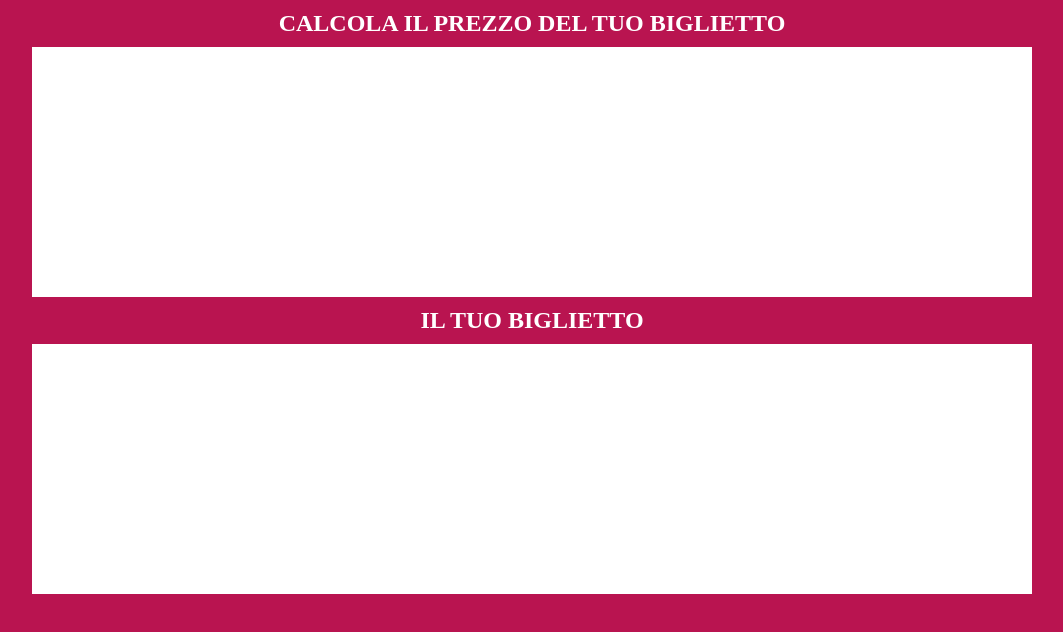
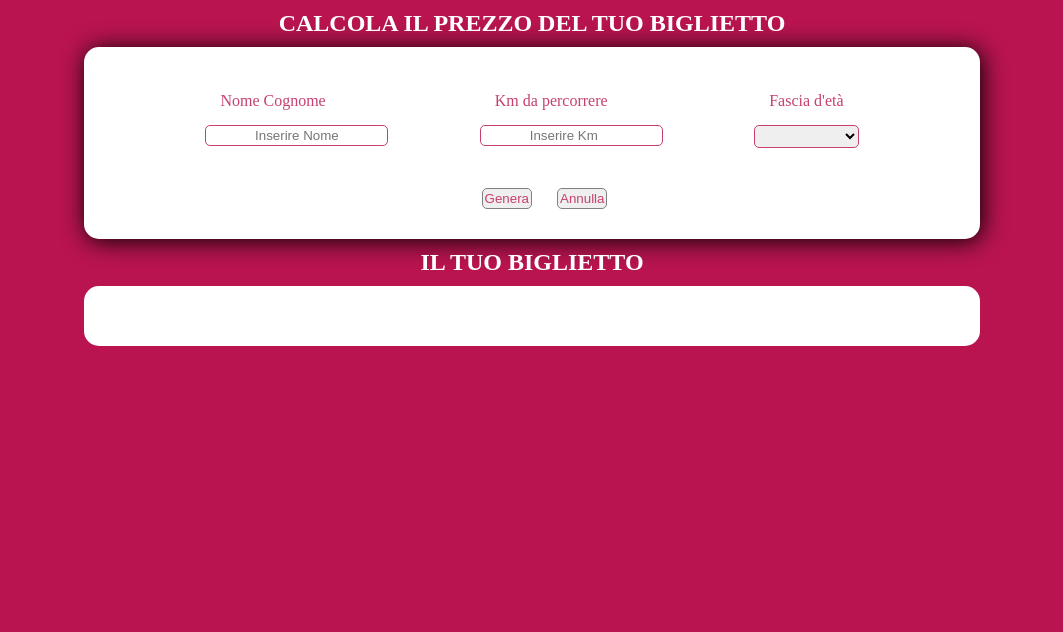
Before and after one commit to Kensir01/js-biglietto-treno-form, a plain HTML site: page index.html in a window 1280 px wide. Shown: the whole page, without its empty margins (108-1171 px from the left). Drawn offline with Linux system fonts and the light colour scheme.

Commit message:
Aggiornato stile seguono prove js

```diff
--- a/index.html
+++ b/index.html
@@ -10,8 +10,53 @@
 <body>
 
     <section>
-        <h1>CALCOLA IL PREZZO DEL TUO BIGLIETTO</h1>
+        <h1 class="titolo_bianco ">CALCOLA IL PREZZO DEL TUO BIGLIETTO</h1>
         <div class="calcolatore">
+
+            <div class="row">
+
+                <div class="col">
+
+                    <p class="testo_viola">Nome Cognome</p>
+                    <input type="text" id="name" class="bordi_viola" placeholder="Inserire Nome">
+                </div>
+
+
+                <div class="col">
+
+                    <p class="testo_viola">Km da percorrere</p>
+                    <input type="number" id="km" min="1" placeholder="Inserire Km" class="bordi_viola">
+
+                </div>
+
+
+                <div class="col">
+
+                    <p class="testo_viola">Fascia d'et&agrave;</p>
+                    <select name="" id="eta" class="bordi_viola">
+                        <option value=""></option>
+                        <option value="minorenne">Minorenne</option>
+                        <option value="maggiorenne">Maggiorenne</option>
+                        <option value="senior">Over 65</option>
+                    </select>
+
+                </div>
+
+            </div>
+
+            <div class="row_centrale">
+
+                <div class="col_centrale">
+                    <button class="bottone_viola">Genera</button>
+                </div>
+
+                <div class="col_centrale">
+                    <button class="bottone_viola">Annulla</button>
+                </div>
+
+            </div>
+
+
 
 
         </div>
@@ -22,7 +67,7 @@
 
     <section>
 
-        <h1>IL TUO BIGLIETTO</h1>
+        <h1 class="titolo_bianco">IL TUO BIGLIETTO</h1>
         <div class="calcolato">
 
 
--- a/style.css
+++ b/style.css
@@ -2,7 +2,6 @@
     margin: 0;
     padding: 0;
     box-sizing: border-box;
-    text-align: center;
 }
 
 
@@ -10,22 +9,92 @@ body{
     background-color: #b91450;
 }
 
-h1{
+
+.titolo_bianco{
     color: white;
     padding: 10px;
-}
+    text-align: center;
 
-.calcolatore{
-    width: 1000px;
-    height: 250px;
-    background-color: white;
-    margin: auto;
 }
 
 
+.calcolatore{
+    width: 70%;
+    margin: auto;
+    padding: 30px;
+    background-color: white;
+    border-radius: 15px;
+    box-shadow: 2px 2px 25px black
+}
+
+.calcolatore .row{
+    display: flex;
+    justify-content: space-evenly;
+}
+
+
+.calcolatore .row .col{
+    display: flex;
+    flex-direction: column;
+}
+
+.testo_viola{
+    color: #c64071;
+    margin: 15px;
+}
+
+.bordi_viola{
+    border-radius: 5px;
+    border: 1px solid #c64071;
+    text-align: center;
+    padding: 2px;
+}
+
+
+.row_centrale{
+    margin-top: 40px;
+}
+
+.col_centrale{
+    margin-left: 25px;
+}
+
+.calcolatore .row_centrale{
+    display: flex;
+    justify-content: center;
+}
+
+
+.calcolatore .row_centrale .col_centrale{
+    display: flex;
+    flex-direction: column;
+}
+
+.bottone_viola{
+    color: #c64071;
+    padding: 2px;
+    border: 1px solid grey;
+    border-radius: 5px;
+}
+
+.bottone_viola:active{
+    border: 1px solid yellow;
+    border-radius: 5px;
+
+}
+
+.bottone_viola:hover{
+    border: 1px solid yellow;
+    border-radius: 5px;
+
+}
+
+
+
 .calcolato{
-    width: 1000px;
-    height: 250px;
+    width: 70%;
+    margin: auto;
+    padding: 30px;
     background-color: white;
-    margin: auto;
+    border-radius: 15px;
 }
```
